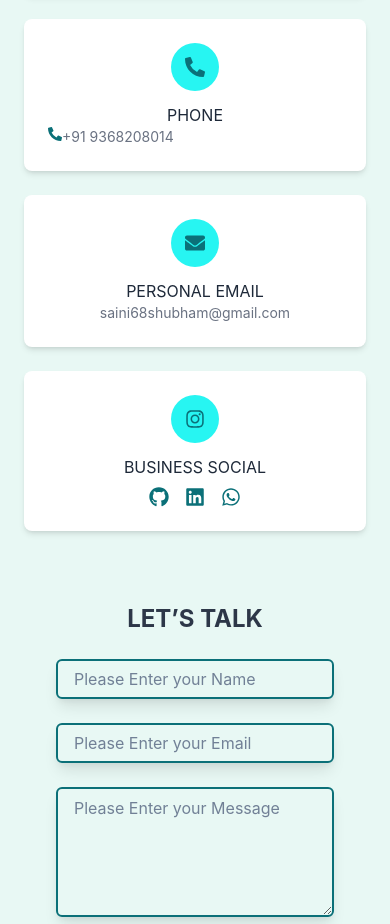
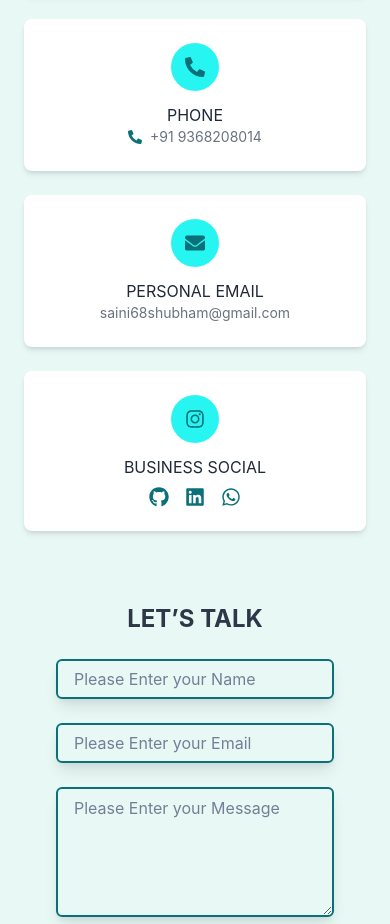
Before and after one commit to Shubham-168/shubham__newportfolio, a React (Vite) app: page / in a window 390 px wide. Shown: the part 7240-8164 px from the top of the page. Built offline with nearby package versions, Linux system fonts and the light colour scheme; no server answers.

Commit message:
Enhance phone link styling and accessibility

```diff
--- a/src/components/Contact.jsx
+++ b/src/components/Contact.jsx
@@ -105,15 +105,15 @@ export default function Contact() {
               <FaPhoneAlt className="text-[#0b7078]"  />
             </div>
             <h3 className="font-bold text-gray-800 mb-1">PHONE</h3>
-            <p className="text-gray-500 flex text-sm">
+            <p className="text-gray-500 self-center hover:underline cursor-pointer text-sm">
               {/* Call */}
               <a
                 href="tel:+919368208014"
-                className="hover:text-green-500"
+                className="hover:text-green-500 flex items-center gap-2"
               >
                 <FaPhoneAlt className="text-[#0b7078]" />
+                   +91 9368208014
               </a>
-                   +91 9368208014
             </p>
           </div>
 
```
